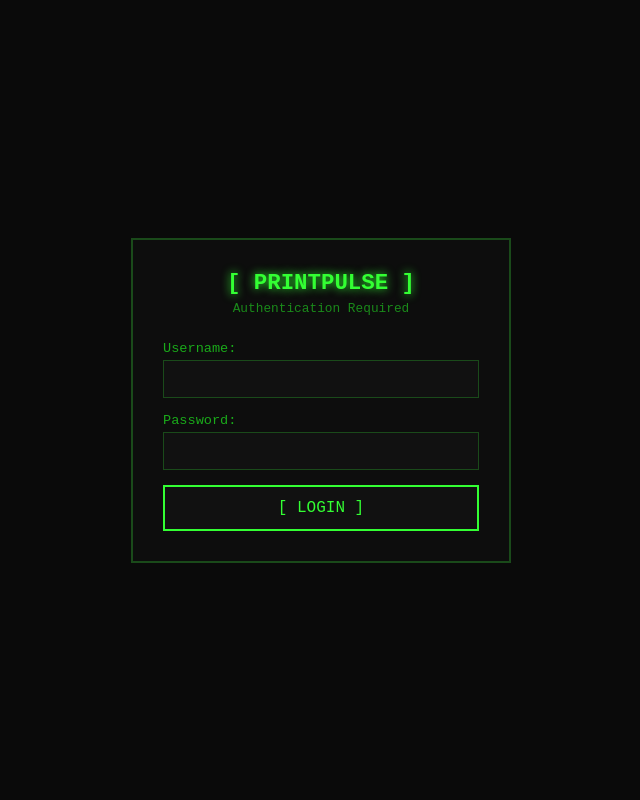
After one commit to jampick/PrintPulse, a Flask app: page /login in a window 1280 px wide. The commit adds this page. Shown: the whole page, without its empty margins (319-959 px from the left). Run offline with Flask 3, Linux system fonts and the light colour scheme.

Commit message:
Add authentication, CSRF, security headers, and rate limiting to Pi web UI
Fixes #1

- Basic auth with salted SHA-256 password hashing (credentials set during setup.sh)
- CSRF token validation on all POST forms
- Security headers: CSP, X-Frame-Options, X-Content-Type-Options, X-XSS-Protection
- Rate limiting: 10 requests/minute per IP on login, save, and control endpoints
- Login page with retro terminal styling
- Logout button on main config page
- Flask secret_key generated securely during setup
- Config file permissions set to 0o600 (owner only)
- 13 new tests for password hashing, verification, and config structure

Co-Authored-By: Claude Opus 4.6 <noreply@anthropic.com>

```diff
--- a/pi/webapp/server.py
+++ b/pi/webapp/server.py
@@ -4,22 +4,155 @@ A lightweight Flask app that lets you configure the PrintPulse
 news watcher from any device on your local network.
 
 Access at http://<pi-ip>:5000
+
+Security features:
+- Basic authentication (username/password set during setup)
+- CSRF tokens on all forms
+- Security headers (CSP, X-Frame-Options, etc.)
+- Rate limiting on sensitive endpoints
 """
 
+import functools
 import os
+import secrets
 import subprocess
 import sys
+import time
 
 # Add project root to path
 _project_root = os.path.dirname(os.path.dirname(os.path.dirname(os.path.abspath(__file__))))
 if _project_root not in sys.path:
     sys.path.insert(0, _project_root)
 
-from flask import Flask, render_template, request, redirect, url_for, jsonify
-from pi.appliance import load_config, save_config
+from flask import (
+    Flask, render_template, request, redirect, url_for, jsonify,
+    session, abort, g,
+)
+from pi.appliance import load_config, save_config, verify_password
 
 app = Flask(__name__)
 
+# Load secret key from config (generated during setup)
+_cfg = load_config()
+app.secret_key = _cfg.get("secret_key") or secrets.token_hex(32)
+
+
+# ─── Rate Limiting ──────────────────────────────────────────────────────────
+
+_rate_limit_store: dict[str, list[float]] = {}
+RATE_LIMIT_MAX = 10       # max requests
+RATE_LIMIT_WINDOW = 60    # per 60 seconds
+
+
+def _check_rate_limit(key: str) -> bool:
+    """Return True if rate limit exceeded."""
+    now = time.time()
+    if key not in _rate_limit_store:
+        _rate_limit_store[key] = []
+
+    # Remove old entries outside the window
+    _rate_limit_store[key] = [
+        t for t in _rate_limit_store[key] if now - t < RATE_LIMIT_WINDOW
+    ]
+
+    if len(_rate_limit_store[key]) >= RATE_LIMIT_MAX:
+        return True
+
+    _rate_limit_store[key].append(now)
+    return False
+
+
+# ─── Authentication ─────────────────────────────────────────────────────────
+
+def _is_auth_configured() -> bool:
+    """Check if authentication credentials are set."""
+    cfg = load_config()
+    return bool(cfg.get("auth_user")) and bool(cfg.get("auth_hash"))
+
+
+def require_auth(f):
+    """Decorator: require login for protected routes."""
+    @functools.wraps(f)
+    def decorated(*args, **kwargs):
+        if not _is_auth_configured():
+            # No auth configured — allow access (first-run scenario)
+            return f(*args, **kwargs)
+
+        if not session.get("authenticated"):
+            return redirect(url_for("login"))
+
+        return f(*args, **kwargs)
+    return decorated
+
+
+@app.route("/login", methods=["GET", "POST"])
+def login():
+    error = None
+    if request.method == "POST":
+        client_ip = request.remote_addr or "unknown"
+        if _check_rate_limit(f"login:{client_ip}"):
+            error = "Too many attempts. Try again in a minute."
+        else:
+            cfg = load_config()
+            username = request.form.get("username", "")
+            password = request.form.get("password", "")
+
+            if (username == cfg.get("auth_user", "")
+                    and verify_password(password, cfg.get("auth_hash", ""))):
+                session["authenticated"] = True
+                return redirect(url_for("index"))
+            else:
+                error = "Invalid credentials."
+
+    return render_template("login.html", error=error)
+
+
+@app.route("/logout")
+def logout():
+    session.pop("authenticated", None)
+    return redirect(url_for("login"))
+
+
+# ─── CSRF Protection ────────────────────────────────────────────────────────
+
+@app.before_request
+def _csrf_protect():
+    """Validate CSRF token on all POST requests."""
+    if request.method == "POST":
+        token = session.get("csrf_token")
+        form_token = request.form.get("csrf_token")
+        if not token or not form_token or not secrets.compare_digest(token, form_token):
+            abort(403)
+
+
+def _generate_csrf_token() -> str:
+    """Generate and store a CSRF token in the session."""
+    if "csrf_token" not in session:
+        session["csrf_token"] = secrets.token_hex(32)
+    return session["csrf_token"]
+
+
+# Make csrf_token available in all templates
+app.jinja_env.globals["csrf_token"] = _generate_csrf_token
+
+
+# ─── Security Headers ───────────────────────────────────────────────────────
+
+@app.after_request
+def _add_security_headers(response):
+    response.headers["X-Content-Type-Options"] = "nosniff"
+    response.headers["X-Frame-Options"] = "DENY"
+    response.headers["X-XSS-Protection"] = "1; mode=block"
+    response.headers["Content-Security-Policy"] = (
+        "default-src 'self'; "
+        "script-src 'self' 'unsafe-inline'; "
+        "style-src 'self' 'unsafe-inline';"
+    )
+    response.headers["Referrer-Policy"] = "strict-origin-when-cross-origin"
+    return response
+
+
+# ─── Service Helpers ─────────────────────────────────────────────────────────
 
 def _service_status() -> str:
     """Get the systemd service status (active/inactive/failed)."""
@@ -40,7 +173,10 @@ def _printer_detected() -> bool:
     return os.path.exists(device)
 
 
+# ─── Routes ──────────────────────────────────────────────────────────────────
+
 @app.route("/")
+@require_auth
 def index():
     config = load_config()
     status = _service_status()
@@ -55,7 +191,12 @@ def index():
 
 
 @app.route("/save", methods=["POST"])
+@require_auth
 def save():
+    client_ip = request.remote_addr or "unknown"
+    if _check_rate_limit(f"save:{client_ip}"):
+        abort(429)
+
     feeds_raw = request.form.get("feeds", "").strip()
     feeds = [f.strip() for f in feeds_raw.splitlines() if f.strip()]
 
@@ -80,7 +221,12 @@ def save():
 
 
 @app.route("/start", methods=["POST"])
+@require_auth
 def start():
+    client_ip = request.remote_addr or "unknown"
+    if _check_rate_limit(f"control:{client_ip}"):
+        abort(429)
+
     try:
         subprocess.run(["sudo", "systemctl", "start", "printpulse"], timeout=10)
     except Exception:
@@ -89,7 +235,12 @@ def start():
 
 
 @app.route("/stop", methods=["POST"])
+@require_auth
 def stop():
+    client_ip = request.remote_addr or "unknown"
+    if _check_rate_limit(f"control:{client_ip}"):
+        abort(429)
+
     try:
         subprocess.run(["sudo", "systemctl", "stop", "printpulse"], timeout=10)
     except Exception:
@@ -98,6 +249,7 @@ def stop():
 
 
 @app.route("/status")
+@require_auth
 def status_api():
     """JSON endpoint for live status polling."""
     return jsonify({
--- /dev/null
+++ b/pi/webapp/templates/login.html
@@ -0,0 +1,113 @@
+<!DOCTYPE html>
+<html lang="en">
+<head>
+    <meta charset="UTF-8">
+    <meta name="viewport" content="width=device-width, initial-scale=1.0">
+    <title>PrintPulse — Login</title>
+    <style>
+        * { box-sizing: border-box; margin: 0; padding: 0; }
+
+        body {
+            background: #0a0a0a;
+            color: #33ff33;
+            font-family: 'Courier New', monospace;
+            display: flex;
+            justify-content: center;
+            align-items: center;
+            min-height: 100vh;
+            padding: 20px;
+        }
+
+        .login-box {
+            border: 2px solid #1a4a1a;
+            padding: 30px;
+            background: #0d0d0d;
+            width: 100%;
+            max-width: 380px;
+        }
+
+        h1 {
+            text-align: center;
+            font-size: 1.4em;
+            margin-bottom: 5px;
+            text-shadow: 0 0 10px #33ff33;
+        }
+
+        .subtitle {
+            text-align: center;
+            color: #1a8a1a;
+            margin-bottom: 25px;
+            font-size: 0.8em;
+        }
+
+        label {
+            display: block;
+            color: #1aaa1a;
+            margin-bottom: 4px;
+            font-size: 0.85em;
+        }
+
+        input {
+            width: 100%;
+            background: #111;
+            color: #33ff33;
+            border: 1px solid #1a4a1a;
+            padding: 10px;
+            font-family: 'Courier New', monospace;
+            font-size: 0.9em;
+            margin-bottom: 15px;
+        }
+
+        input:focus {
+            outline: none;
+            border-color: #33ff33;
+            box-shadow: 0 0 5px #1a4a1a;
+        }
+
+        button {
+            width: 100%;
+            background: #111;
+            color: #33ff33;
+            border: 2px solid #33ff33;
+            padding: 12px;
+            font-family: 'Courier New', monospace;
+            font-size: 1em;
+            cursor: pointer;
+        }
+
+        button:hover {
+            background: #33ff33;
+            color: #0a0a0a;
+        }
+
+        .error {
+            background: #1a0000;
+            border: 1px solid #ff3333;
+            color: #ff3333;
+            padding: 10px;
+            margin-bottom: 15px;
+            font-size: 0.85em;
+            text-align: center;
+        }
+    </style>
+</head>
+<body>
+    <div class="login-box">
+        <h1>[ PRINTPULSE ]</h1>
+        <div class="subtitle">Authentication Required</div>
+
+        {% if error %}
+        <div class="error">{{ error }}</div>
+        {% endif %}
+
+        <form method="post">
+            <input type="hidden" name="csrf_token" value="{{ csrf_token() }}">
+            <label for="username">Username:</label>
+            <input type="text" name="username" id="username" autocomplete="username" required>
+            <label for="password">Password:</label>
+            <input type="password" name="password" id="password" autocomplete="current-password" required>
+            <button type="submit">[ LOGIN ]</button>
+        </form>
+    </div>
+</body>
+</html>
```
Also changed, not shown: pi/appliance.py (+44 -2 lines), pi/webapp/templates/index.html (+7 -1 lines), tests/test_appliance.py (added, +92 -0 lines), 1 other file.
